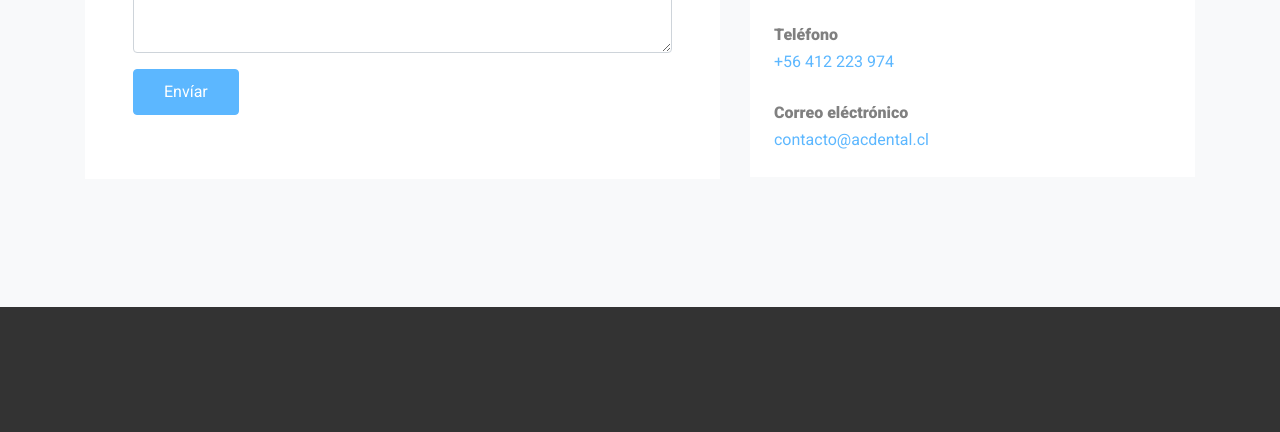
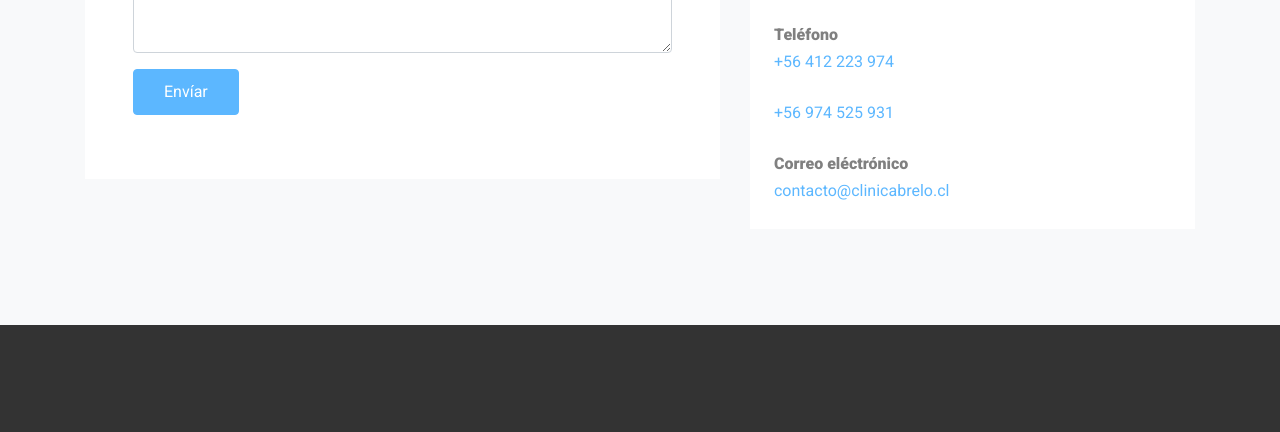
Before and after one commit to martincabello/martincabello.github.io, a plain HTML site: page index.html in a window 1280 px wide. Shown: the part 2623-3055 px from the top of the page. Drawn offline with Linux system fonts and the light colour scheme; files whose address does not match are found by name.

Commit message:
update contact email

```diff
--- a/index.html
+++ b/index.html
@@ -298,9 +298,10 @@ RSS Feed: https://feeds.feedburner.com/Free-templateco
 
               <p class="mb-0 font-weight-bold">Teléfono</p>
               <p class="mb-4"><a href="tel:+56412223974">+56 412 223 974</a></p>
+              <p class="mb-4"><a href="tel:+56974525931">+56 974 525 931</a></p>
 
               <p class="mb-0 font-weight-bold">Correo eléctrónico</p>
-              <p class="mb-0"><a href="mailto:contacto@acdental.cl">contacto@acdental.cl</a></p>
+              <p class="mb-0"><a href="mailto:contacto@clinicabrelo.cl">contacto@clinicabrelo.cl</a></p>
 
 
             </div>
```
